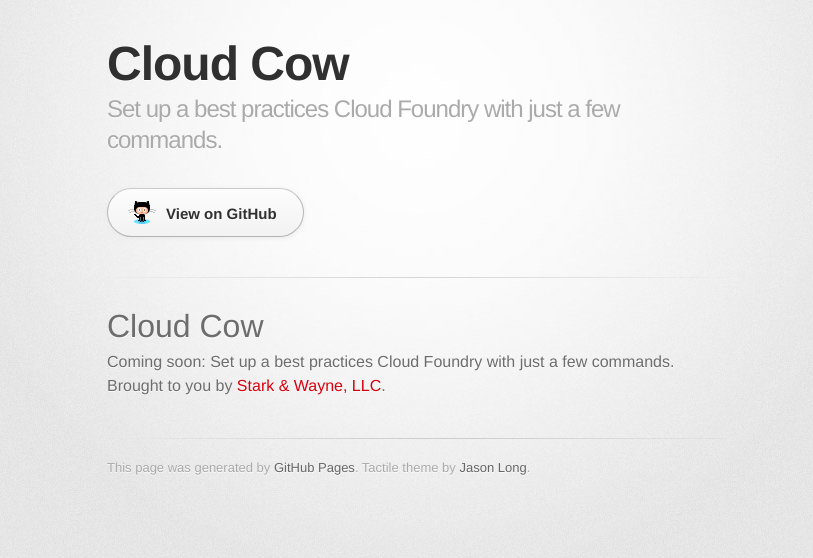
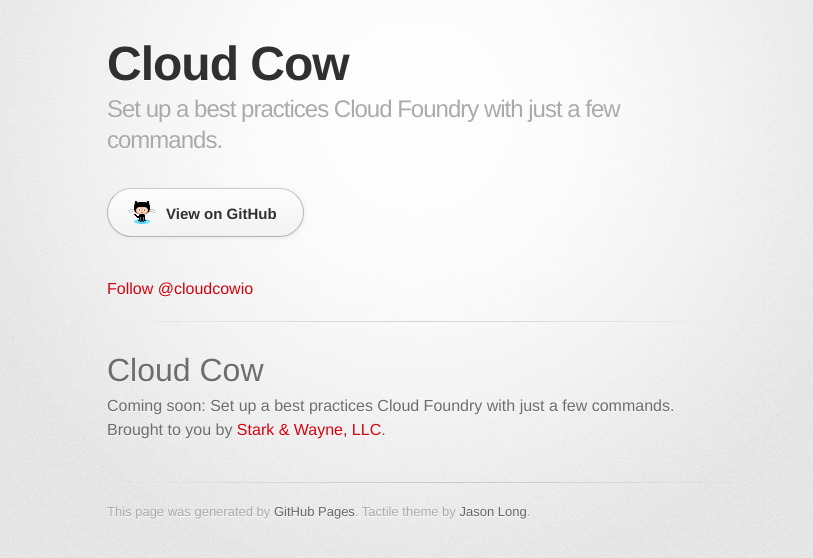
Before and after one commit to cloudcowio/cloudcowio.github.io, a plain HTML site: page index.html in a window 1280 px wide. Shown: the whole page, without its empty margins (223-1036 px from the left). Drawn offline with Linux system fonts and the light colour scheme; a web font is replaced by a local one.

Commit message:
Add Twitter button.

```diff
--- a/index.html
+++ b/index.html
@@ -24,7 +24,15 @@
 
         <section id="downloads" class="clearfix">
           <a href="https://github.com/cloudcowio" id="view-on-github" class="button"><span>View on GitHub</span></a>
+
+
         </section>
+
+          <p>
+          <a href="https://twitter.com/cloudcowio" class="twitter-follow-button"
+            data-show-count="false" data-dnt="true">Follow @cloudcowio</a>
+          <script>!function(d,s,id){var js,fjs=d.getElementsByTagName(s)[0],p=/^http:/.test(d.location)?'http':'https';if(!d.getElementById(id)){js=d.createElement(s);js.id=id;js.src=p+'://platform.twitter.com/widgets.js';fjs.parentNode.insertBefore(js,fjs);}}(document, 'script', 'twitter-wjs');
+          </script></p>
 
         <hr>
 
```
